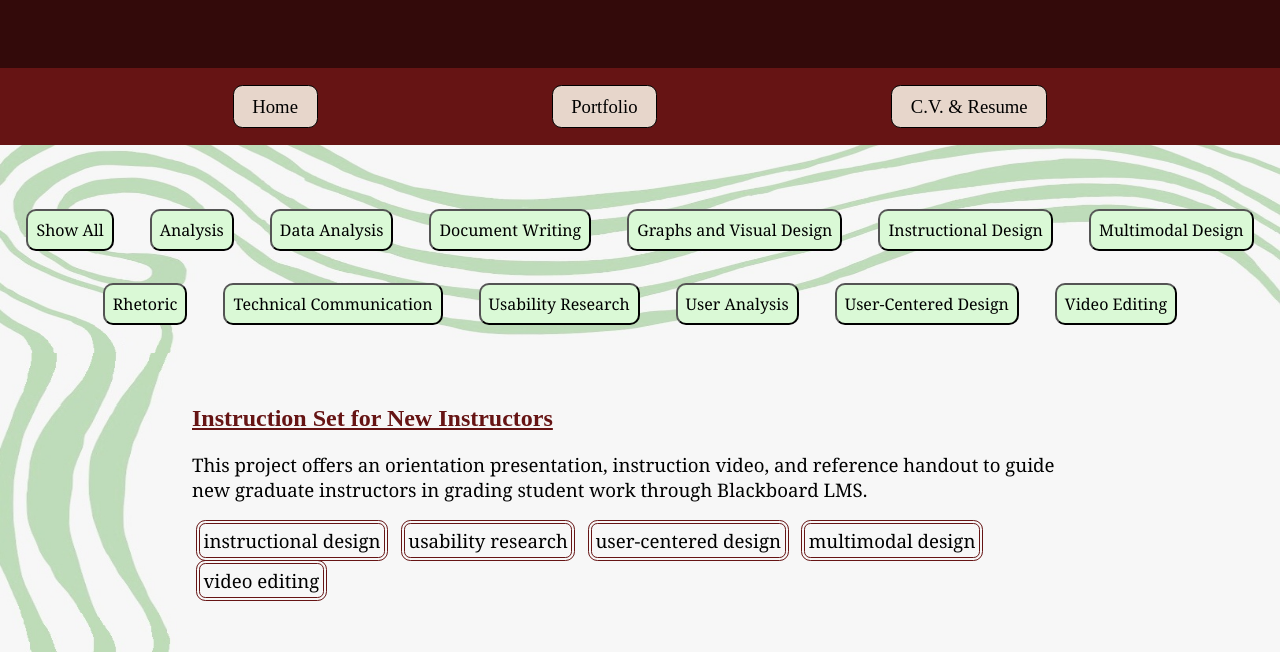
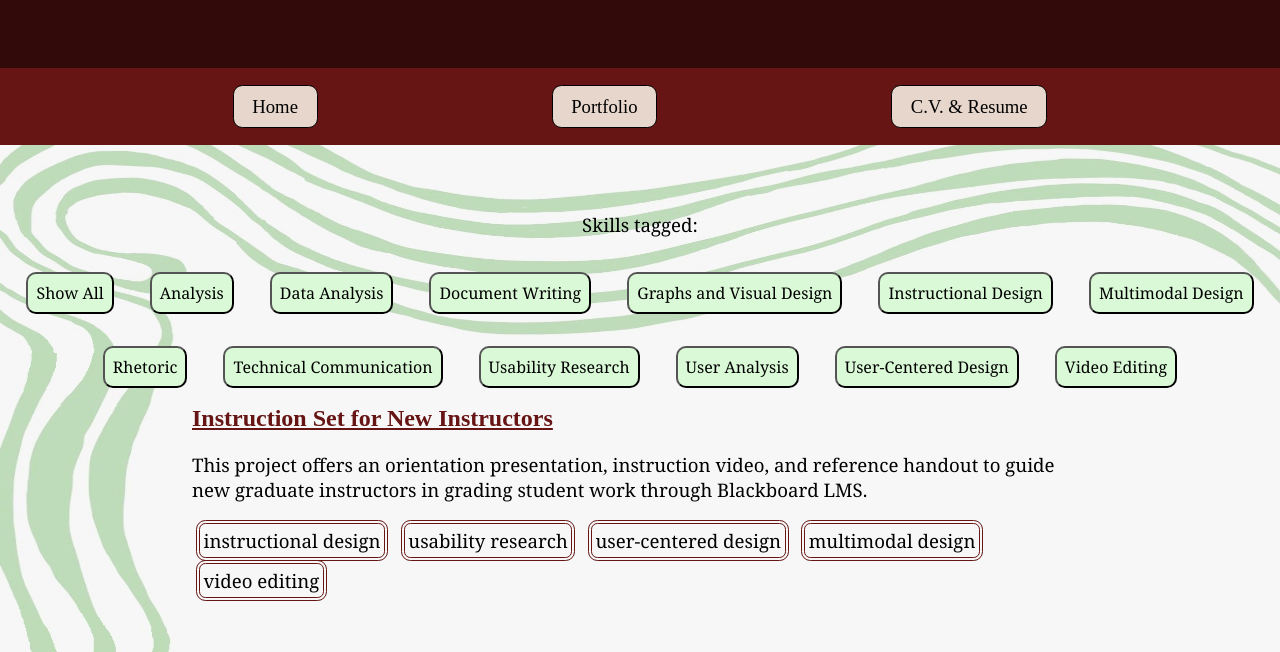
Before and after one commit to lemonaru02/WillardJustice, a plain HTML site: page portfolio.html in a window 1280 px wide. Shown: the part 148-800 px from the top of the page. Drawn offline with Linux system fonts and the light colour scheme; a web font is replaced by a local one.

Commit message:
Redesign skill tags

```diff
--- a/portfolio.html
+++ b/portfolio.html
@@ -26,6 +26,7 @@
 
 <div class="portfolio">
   <div id="myBtnContainer">
+    <p>Skills tagged:</p>
      <button class="btn active" onclick="filterSelection('all')"> Show All</button>
      <button class="btn" onclick="filterSelection('Analysis')"> Analysis</button>
      <button class="btn" onclick="filterSelection('DAnalysis')"> Data&nbsp;Analysis</button>
```
